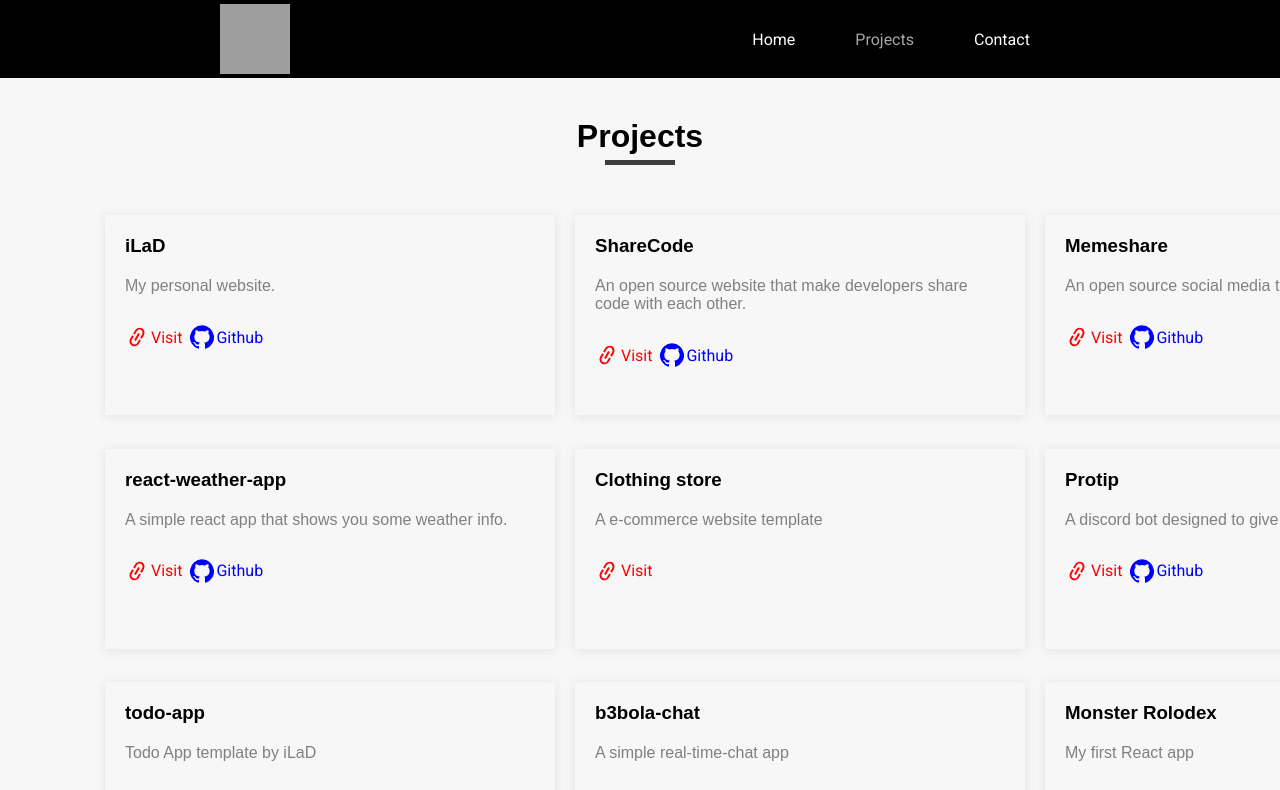
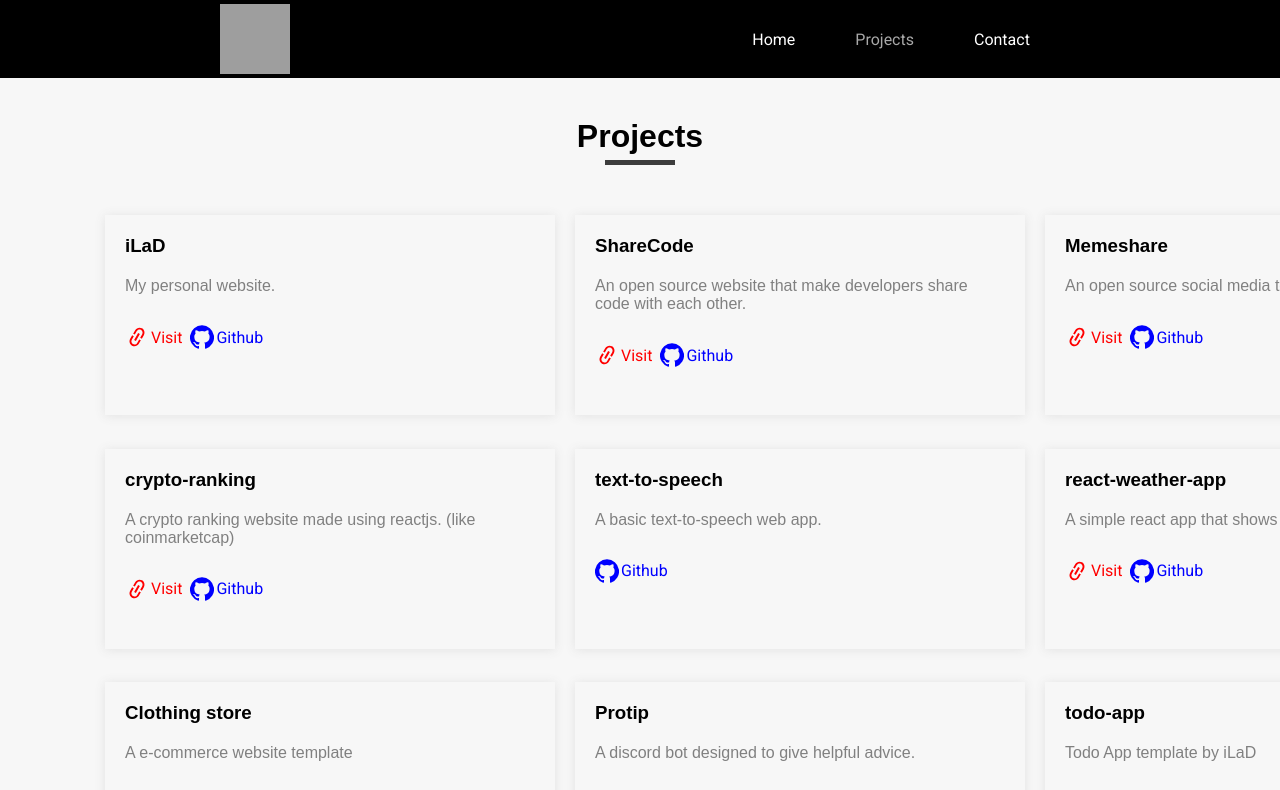
Before and after one commit to iLaD08/ilad, a React (Create React App) app: page /projects in a window 1280 px wide. Shown: the top 790 px of the page. Built offline with nearby package versions, Linux system fonts and the light colour scheme; grey boxes are pictures that could not be loaded.

Commit message:
added 2 projects

```diff
--- a/src/pages/project-page/index.js
+++ b/src/pages/project-page/index.js
@@ -32,6 +32,22 @@ const ProjectPage = () => {
       links: {
         link: "https://meme-share.netlify.app/",
         github: "https://github.com/MemeShare-org/",
+      },
+    },
+    {
+      name: "crypto-ranking",
+      description:
+        "A crypto ranking website made using reactjs. (like coinmarketcap)",
+      links: {
+        link: "crypto-ranking.vercel.app",
+        github: "https://github.com/iLaD08/crypto-ranking",
+      },
+    },
+    {
+      name: "text-to-speech",
+      description: "A basic text-to-speech web app.",
+      links: {
+        github: "https://github.com/iLaD08/text-to-speech",
       },
     },
     {
```
Also changed, not shown: 1 other file (tests, documents, lock files or other folders).
